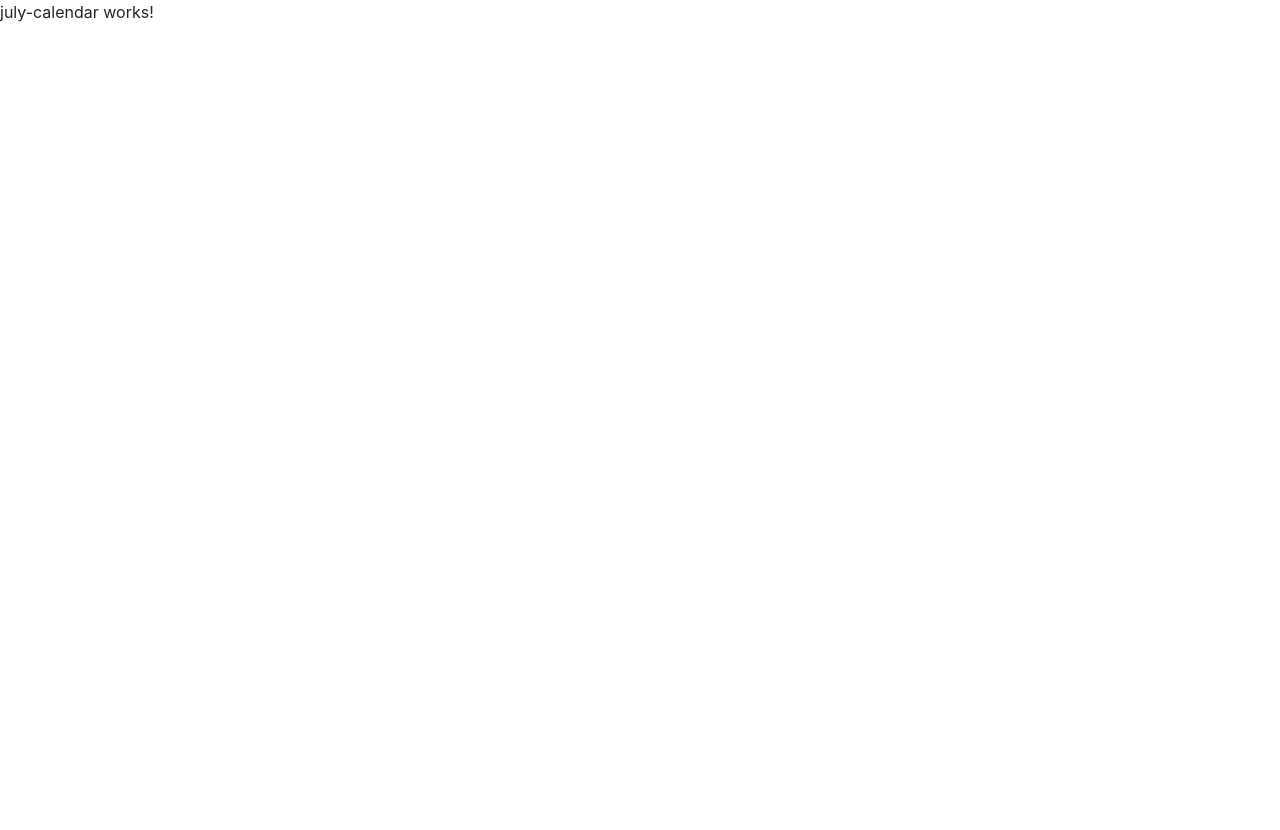
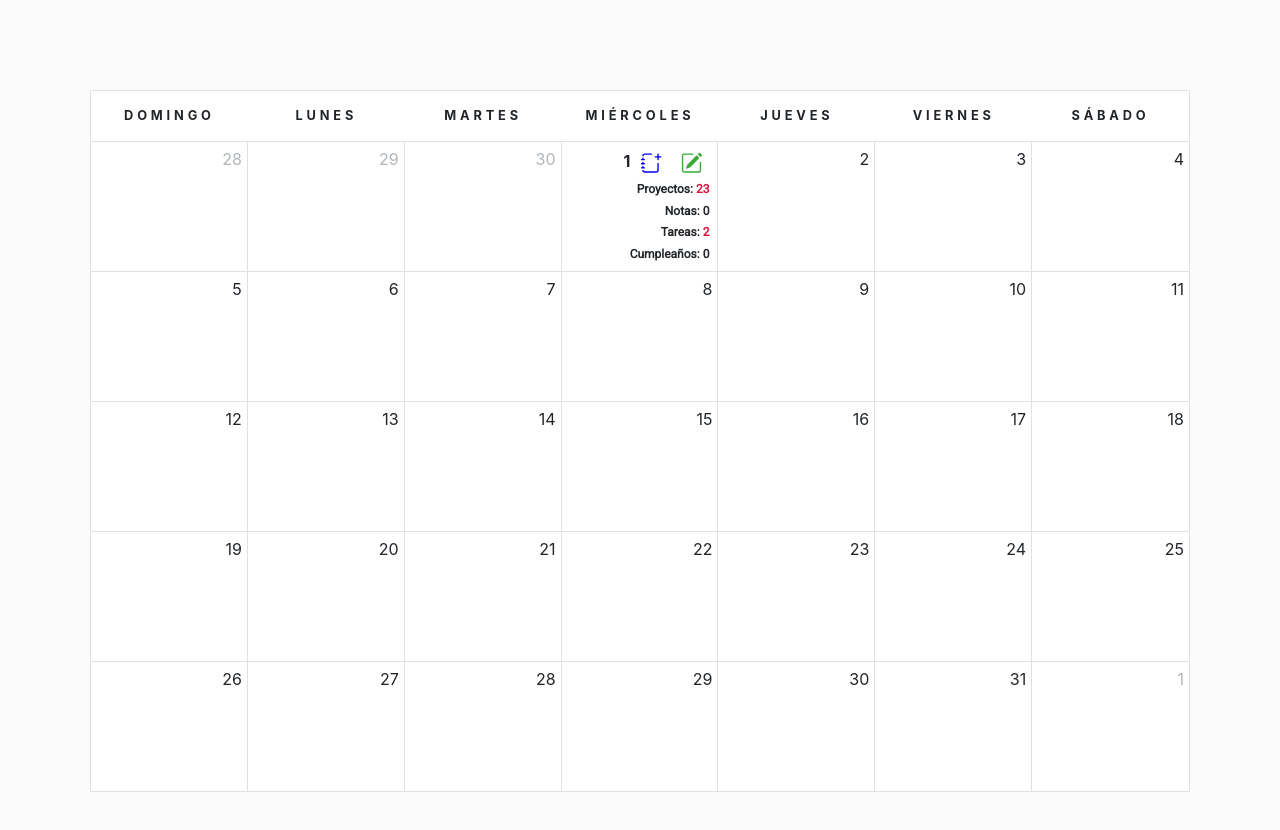
Before and after one commit to ColveraDeanda/AgendaApp, an Angular app in the folder app/: page /july-calendar in a window 1280 px wide. Shown: the top 830 px of the page. Before the commit the page ends 800 px from the top, so only its background shows below. Built offline with nearby package versions, Linux system fonts and the light colour scheme.

Commit message:
Diseño de calendario en proceso.

```diff
--- a/app/src/app/components/calendar/july-calendar/july-calendar.component.css
+++ b/app/src/app/components/calendar/july-calendar/july-calendar.component.css
@@ -0,0 +1,110 @@
+@import url('https://fonts.googleapis.com/css2?family=Roboto&display=swap');
+
+main {
+    grid-area: content;
+    padding: 90px;
+  }
+
+  /* MAIN */
+  .calendar{}
+
+  .calendar__week,
+  .calendar__header {
+    display: grid;
+    grid-template-columns: repeat(7, 1fr);
+  }
+  .calendar__week {
+    grid-auto-rows: 130px;
+    text-align: right;
+  }
+
+  .calendar__header {
+    grid-auto-rows: 50px;
+    align-items: center;
+    text-align: center;
+  }
+
+  .calendar__day {
+    padding: 5px;
+  }
+
+  /* COSMETIC STYLING */
+
+  :root {
+    --red: #ED5454;
+  }
+
+  body {
+    font-family: Montserrat;
+    font-weight: 100;
+    color: #A8B2B9;
+  }
+
+  main {
+    background-color: #FCFBFC;
+  }
+
+
+  .calendar {
+    background-color: white;
+    border: 1px solid #e1e1e1;
+  }
+
+  .calendar__header > div {
+    text-transform: uppercase;
+    font-size: 0.8em;
+    font-weight: bold;
+    letter-spacing: .3em;
+  }
+
+  .calendar__day {
+    border-right: 1px solid #e1e1e1;
+    border-top: 1px solid #e1e1e1;
+  }
+
+  .calendar__day:last-child {
+    border-right: 0;
+  }
+
+  .false {
+      color: rgba(108, 117, 125, 0.53);
+  }
+
+svg {
+    width: 41px;
+    padding: 5px;
+}
+
+.save svg {
+    color: blue;
+    cursor: pointer;
+}
+
+.save svg:hover {
+    color: rgba(0, 98, 204, 0.61);;
+    cursor: pointer;
+}
+
+.edit svg {
+    color: rgb(54, 171, 54);
+    cursor: pointer;
+}
+
+.edit svg:hover {
+    color: rgba(49, 212, 62, 0.71);
+    cursor: pointer;
+}
+
+ul  li{
+    font-size: 12px;
+    width: -1px;
+    font-weight: bold;
+    padding: 3px;
+    line-height: 1.3em;
+    list-style: none;
+    font-family: 'Roboto', sans-serif;
+}
+
+span {
+    color: crimson;
+}
--- a/app/src/app/components/calendar/july-calendar/july-calendar.component.html
+++ b/app/src/app/components/calendar/july-calendar/july-calendar.component.html
@@ -1 +1,81 @@
-<p>july-calendar works!</p>
+<main>
+    <div class="calendar">
+        <div class="calendar__header">
+            <div>Domingo</div>
+            <div>Lunes</div>
+            <div>Martes</div>
+            <div>Miércoles</div>
+            <div>Jueves</div>
+            <div>Viernes</div>
+            <div>Sábado</div>
+        </div>
+        <div class="calendar__week">
+            <div class="calendar__day day false">28</div>
+            <div class="calendar__day day false">29</div>
+            <div class="calendar__day day false">30</div>
+            <div class="calendar__day day"> <strong>1</strong>
+                <a class="save">
+                    <svg width="2em" height="2em" viewBox="0 0 16 16" class="bi bi-journal-plus" fill="currentColor" xmlns="http://www.w3.org/2000/svg">
+                        <path d="M4 1h5v1H4a1 1 0 0 0-1 1H2a2 2 0 0 1 2-2zm10 7v5a2 2 0 0 1-2 2H4a2 2 0 0 1-2-2h1a1 1 0 0 0 1 1h8a1 1 0 0 0 1-1V8h1zM2 5v-.5a.5.5 0 0 1 1 0V5h.5a.5.5 0 0 1 0 1h-2a.5.5 0 0 1 0-1H2zm0 3v-.5a.5.5 0 0 1 1 0V8h.5a.5.5 0 0 1 0 1h-2a.5.5 0 0 1 0-1H2zm0 3v-.5a.5.5 0 0 1 1 0v.5h.5a.5.5 0 0 1 0 1h-2a.5.5 0 0 1 0-1H2z"/>
+                        <path fill-rule="evenodd" d="M13.5 1a.5.5 0 0 1 .5.5v2a.5.5 0 0 1-.5.5h-2a.5.5 0 0 1 0-1H13V1.5a.5.5 0 0 1 .5-.5z"/>
+                        <path fill-rule="evenodd" d="M13 3.5a.5.5 0 0 1 .5-.5h2a.5.5 0 0 1 0 1H14v1.5a.5.5 0 0 1-1 0v-2z"/>
+                      </svg>
+                </a>
+                <a class="edit">
+                    <svg width="2em" height="2em" viewBox="0 0 16 16" class="bi bi-pencil-square" fill="currentColor"
+                        xmlns="http://www.w3.org/2000/svg">
+                        <path
+                            d="M15.502 1.94a.5.5 0 0 1 0 .706L14.459 3.69l-2-2L13.502.646a.5.5 0 0 1 .707 0l1.293 1.293zm-1.75 2.456l-2-2L4.939 9.21a.5.5 0 0 0-.121.196l-.805 2.414a.25.25 0 0 0 .316.316l2.414-.805a.5.5 0 0 0 .196-.12l6.813-6.814z" />
+                        <path fill-rule="evenodd"
+                            d="M1 13.5A1.5 1.5 0 0 0 2.5 15h11a1.5 1.5 0 0 0 1.5-1.5v-6a.5.5 0 0 0-1 0v6a.5.5 0 0 1-.5.5h-11a.5.5 0 0 1-.5-.5v-11a.5.5 0 0 1 .5-.5H9a.5.5 0 0 0 0-1H2.5A1.5 1.5 0 0 0 1 2.5v11z" />
+                    </svg>
+                </a>
+                <ul>
+                    <li>Proyectos:<span> 23</span></li>
+                    <li>Notas:  0</li>
+                    <li>Tareas:  <span> 2</span></li>
+                    <li>Cumpleaños:  0</li>
+                </ul>
+            </div>
+            <div class="calendar__day day">2</div>
+            <div class="calendar__day day">3</div>
+            <div class="calendar__day day">4</div>
+        </div>
+        <div class="calendar__week">
+            <div class="calendar__day day">5</div>
+            <div class="calendar__day day">6</div>
+            <div class="calendar__day day">7</div>
+            <div class="calendar__day day">8</div>
+            <div class="calendar__day day">9</div>
+            <div class="calendar__day day">10</div>
+            <div class="calendar__day day">11</div>
+        </div>
+        <div class="calendar__week">
+            <div class="calendar__day day">12</div>
+            <div class="calendar__day day">13</div>
+            <div class="calendar__day day">14</div>
+            <div class="calendar__day day">15</div>
+            <div class="calendar__day day">16</div>
+            <div class="calendar__day day">17</div>
+            <div class="calendar__day day">18</div>
+        </div>
+        <div class="calendar__week">
+            <div class="calendar__day day">19</div>
+            <div class="calendar__day day">20</div>
+            <div class="calendar__day day">21</div>
+            <div class="calendar__day day">22</div>
+            <div class="calendar__day day">23</div>
+            <div class="calendar__day day">24</div>
+            <div class="calendar__day day">25</div>
+        </div>
+        <div class="calendar__week">
+            <div class="calendar__day day">26</div>
+            <div class="calendar__day day">27</div>
+            <div class="calendar__day day">28</div>
+            <div class="calendar__day day">29</div>
+            <div class="calendar__day day">30</div>
+            <div class="calendar__day day">31</div>
+            <div class="calendar__day day false">1</div>
+        </div>
+    </div>
+</main>
```
